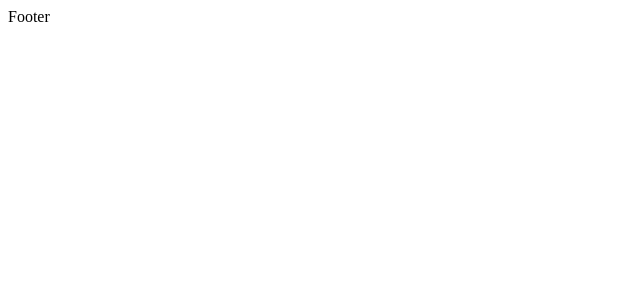
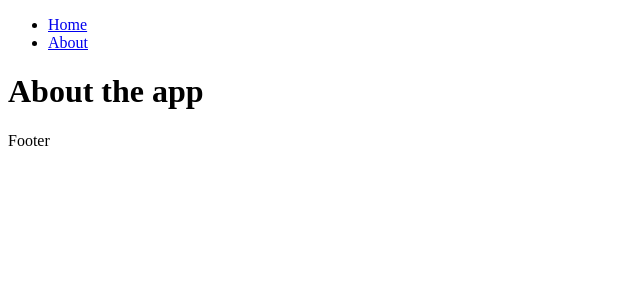
Before and after one commit to mahenzon/example-nuxt-posts-app, a Nuxt app in the folder posts-mini-app/: page /about in a window 1280 px wide. Before the commit this address had no page. Shown: the top 300 px of the page, without its empty margins (0-640 px from the left). Built offline with nearby package versions, Linux system fonts and the light colour scheme.

Commit message:
add basic navigation

```diff
--- a/posts-mini-app/layouts/default.vue
+++ b/posts-mini-app/layouts/default.vue
@@ -2,7 +2,14 @@
 
    <div>
     <nav>
-
+      <ul>
+        <li>
+          <NuxtLink to="/">Home</NuxtLink>
+        </li>
+        <li>
+          <NuxtLink to="/about">About</NuxtLink>
+        </li>
+      </ul>
     </nav>
 
     <slot />
--- /dev/null
+++ b/posts-mini-app/pages/about.vue
@@ -0,0 +1,13 @@
+<template>
+  <div>
+    <h1>About the app</h1>
+  </div>
+</template>
+
+<script lang="ts" setup>
+
+</script>
+
+<style>
+
+</style>
```
